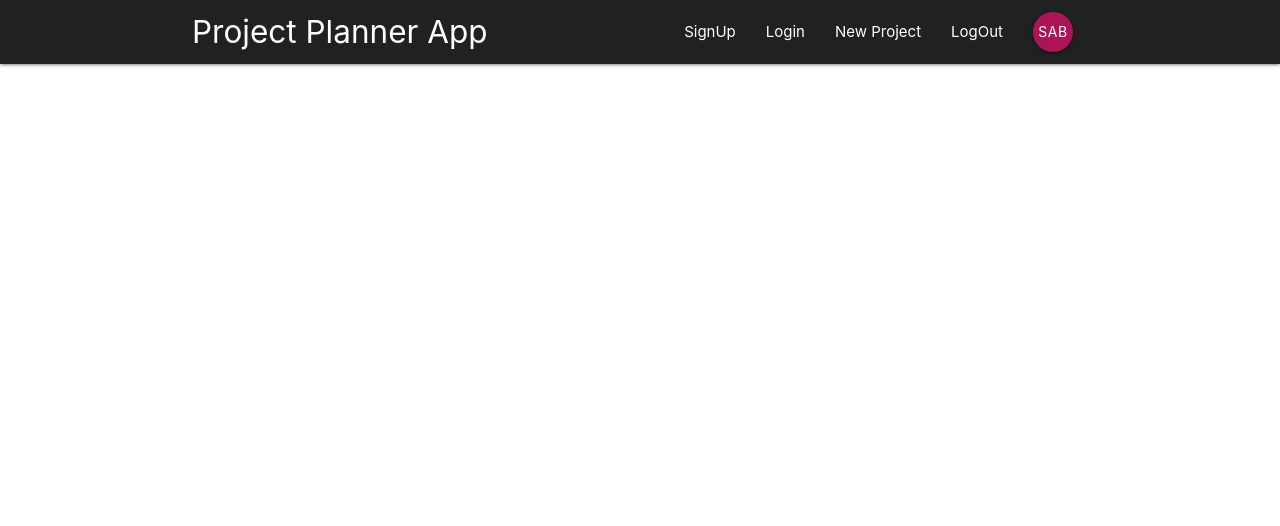
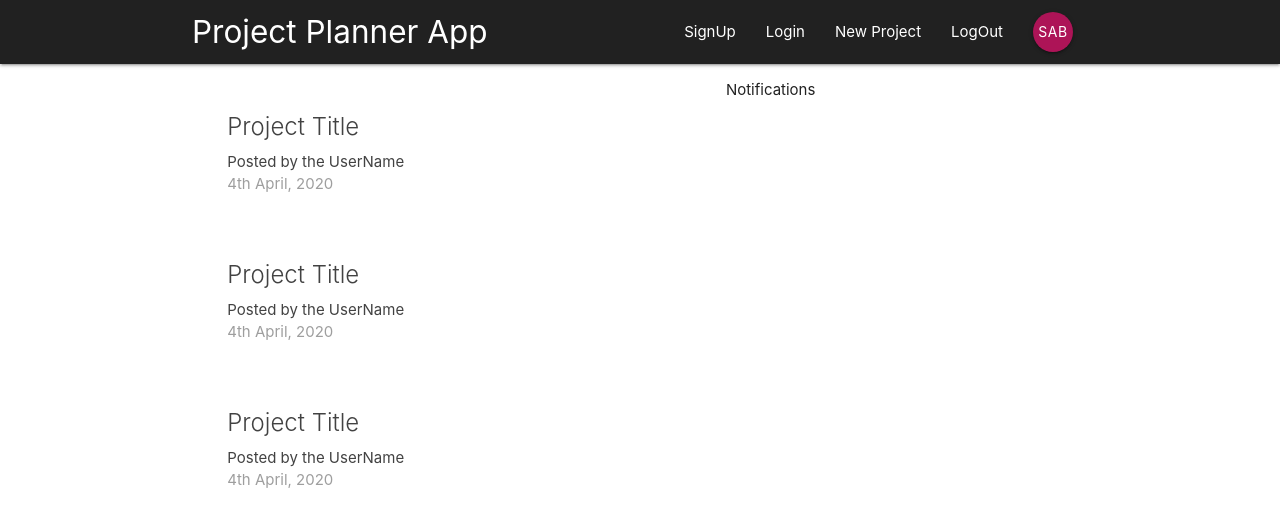
Before and after one commit to m6code/project-plan-app, a React (Create React App) app: page / in a window 1280 px wide. Shown: the top 526 px of the page. Built offline with nearby package versions, Linux system fonts and the light colour scheme.

Commit message:
DashBoard Component

```diff
--- a/src/components/App.js
+++ b/src/components/App.js
@@ -1,11 +1,15 @@
 import React from 'react';
-import { BrowserRouter as Router } from 'react-router-dom'
+import { BrowserRouter as Router, Switch, Route } from 'react-router-dom'
 import NavBar from './layout/NavBar';
+import DashBoard from './dashboard/DashBoard';
 
 function App() {
   return (
     <Router>
       <NavBar />
+      <Switch>
+        <Route path="/" component={DashBoard} />
+      </Switch>
     </Router>
   );
 }
--- a/src/components/dashboard/DashBoard.js
+++ b/src/components/dashboard/DashBoard.js
@@ -0,0 +1,22 @@
+import React, { Component } from 'react'
+import Notifications from './Notifications'
+import ProjectList from '../projects/ProjectList'
+
+export class DashBoard extends Component {
+    render() {
+        return (
+            <div className="container dashboard">
+                <div className="row">
+                    <div className="col s12 m6">
+                        <ProjectList />
+                    </div>
+                    <div className="col s12 m5 offset-m1">
+                        <Notifications />
+                    </div>
+                </div>
+            </div>
+        )
+    }
+}
+
+export default DashBoard
--- a/src/components/dashboard/Notifications.js
+++ b/src/components/dashboard/Notifications.js
@@ -0,0 +1,11 @@
+import React from 'react'
+
+const Notifications = () => {
+    return (
+        <div>
+            <p>Notifications</p>
+        </div>
+    )
+}
+
+export default Notifications
--- a/src/components/projects/ProjectList.js
+++ b/src/components/projects/ProjectList.js
@@ -0,0 +1,35 @@
+import React from 'react'
+
+const ProjectList = () => {
+    return (
+        <div className="project-list section">
+
+            <div className="card z-depth-0 project-summary">
+                <div className="card-content grey-text text-darken-3">
+                    <span className="card-title">Project Title</span>
+                    <p>Posted by the UserName</p>
+                    <p className="grey-text"> 4th April, 2020</p>
+                </div>
+            </div>
+
+            <div className="card z-depth-0 project-summary">
+                <div className="card-content grey-text text-darken-3">
+                    <span className="card-title">Project Title</span>
+                    <p>Posted by the UserName</p>
+                    <p className="grey-text"> 4th April, 2020</p>
+                </div>
+            </div>
+
+            <div className="card z-depth-0 project-summary">
+                <div className="card-content grey-text text-darken-3">
+                    <span className="card-title">Project Title</span>
+                    <p>Posted by the UserName</p>
+                    <p className="grey-text"> 4th April, 2020</p>
+                </div>
+            </div>
+
+        </div>
+    )
+}
+
+export default ProjectList
```
